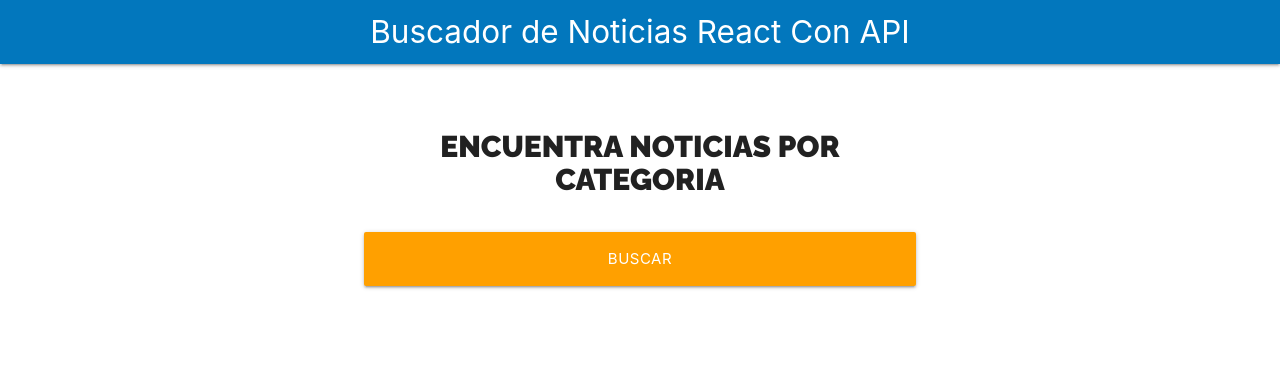
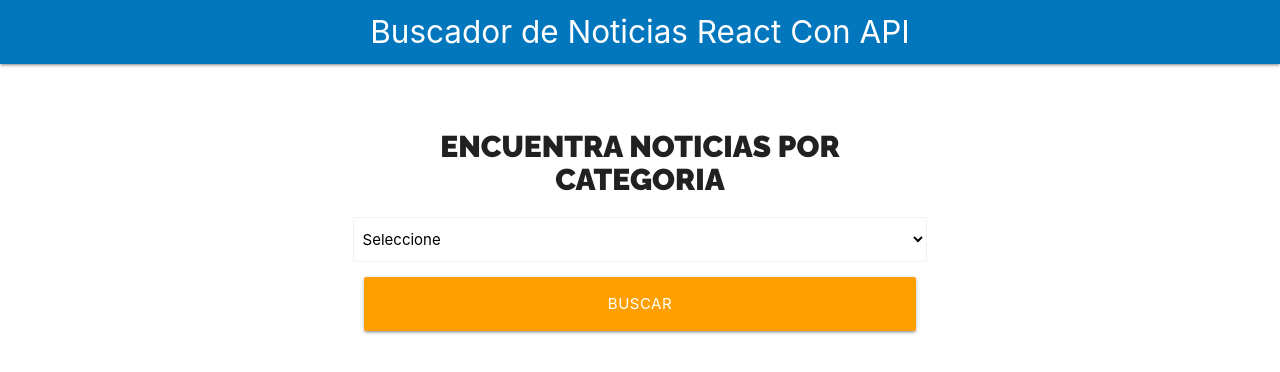
Before and after one commit to alejandrobecerraptor/buscador-noticias-con-api, a React (Create React App) app: page / in a window 1280 px wide. Shown: the top 372 px of the page. Built offline with nearby package versions, Linux system fonts and the light colour scheme.

Commit message:
creando hook personalizado para pasarle las categorias de la noticias

```diff
--- a/src/components/Formulario.js
+++ b/src/components/Formulario.js
@@ -1,13 +1,20 @@
 import React from 'react';
 import styles from './Formulario.module.css';
+import useSelect from '../hooks/useSelect';
 
 const Formulario = () => {
+
+    //utilizar custom hook
+    const [ categoria , SelectNoticias] = useSelect();
+
     return (
         <div className={`${styles.buscador} row`}>
             <div className="col s12 m8 offset-m2">
                 <form>
                     <h2 className={styles.heading}>Encuentra Noticias por Categoria</h2>
+                    <SelectNoticias
 
+                    />
                     <div className="input-field col s12">
                         <input
                             type="submit"
--- /dev/null
+++ b/src/hooks/useSelect.js
@@ -0,0 +1,18 @@
+import React,{useState} from 'react';
+
+const useSelect = (stateInicial, opciones) => {
+
+    //state del custom hook
+
+    const [state, actualizarState] = useState('');
+
+    const SelectNoticias = () => (
+        <select className="browser-default" name="" id="">
+            <option value="">Seleccione</option>
+        </select>
+    );
+
+    return [state, SelectNoticias];
+}
+
+export default useSelect;
```
Also changed, not shown: 1 other file (tests, documents, lock files or other folders).
